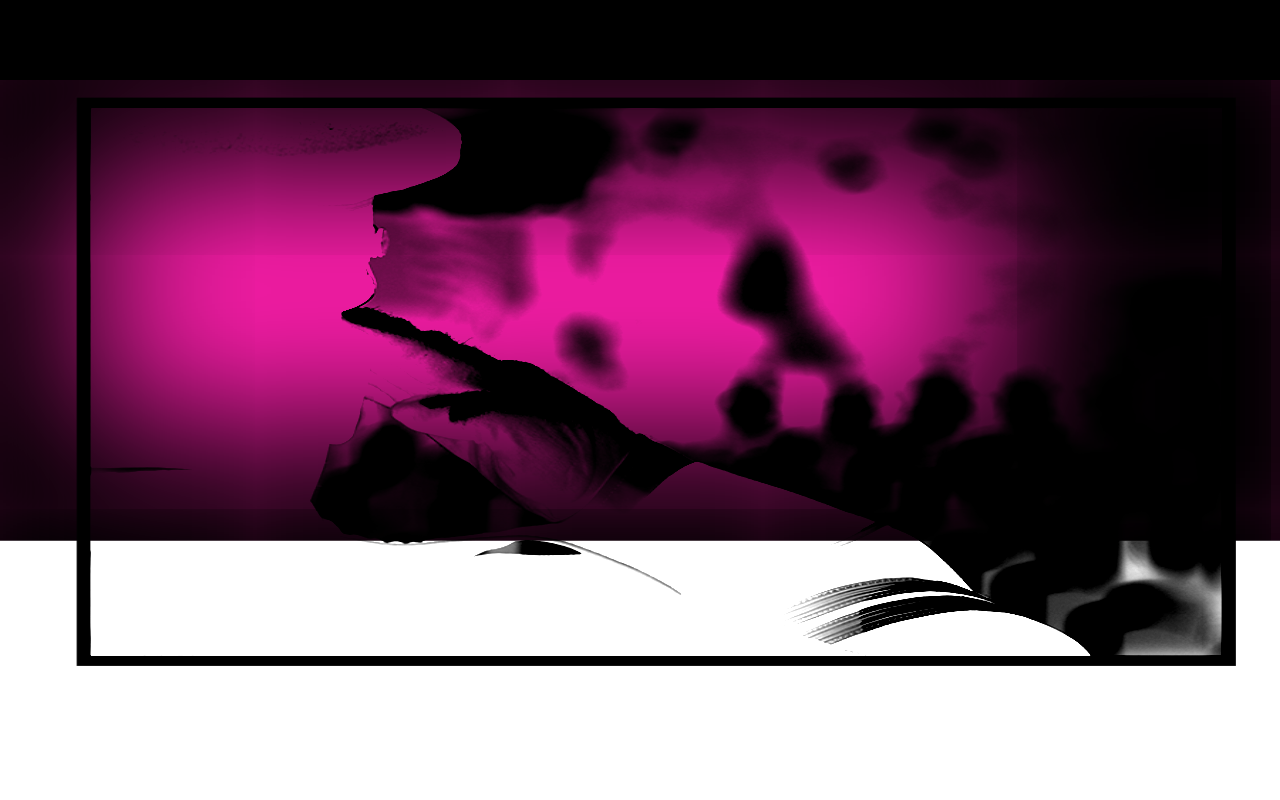
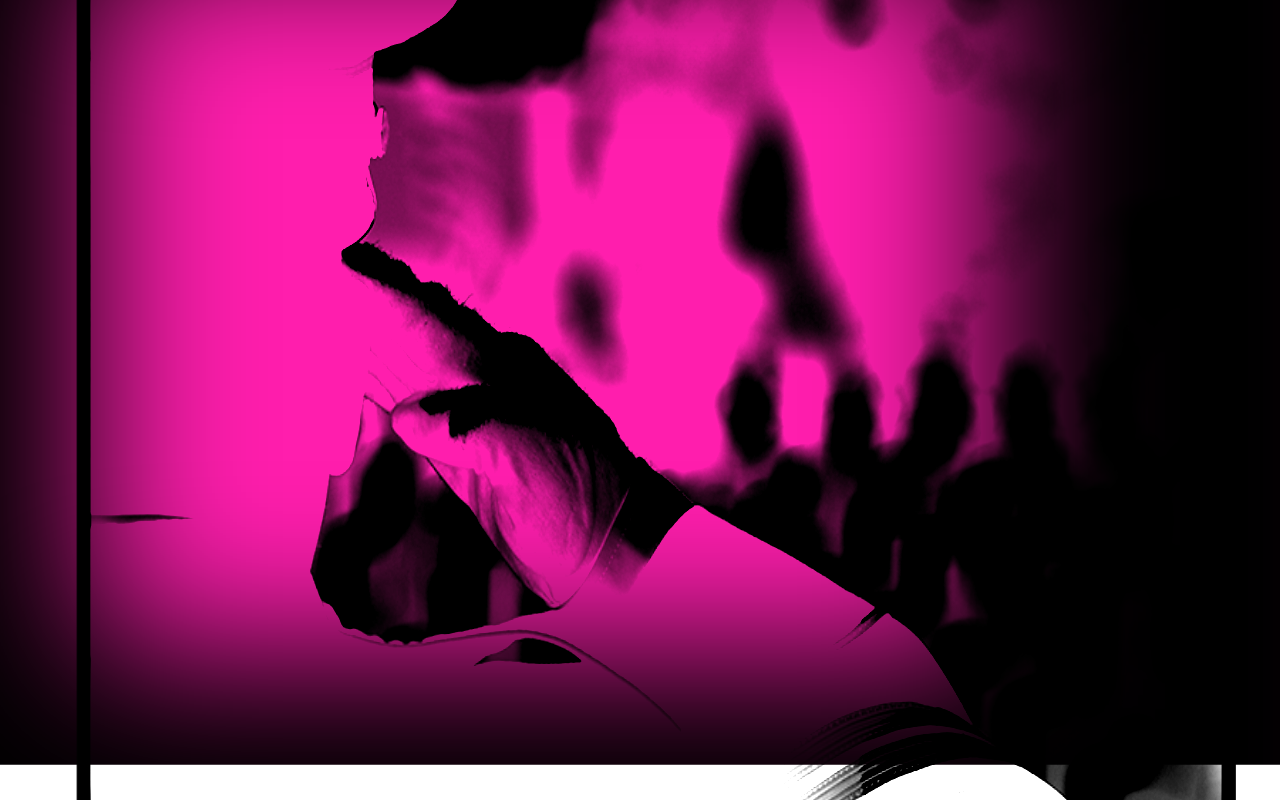
Before and after one commit to CFloy66-v12o/With-Honor, a plain HTML site: page index.html in a window 1280 px wide. Drawn offline with Linux system fonts and the light colour scheme.

Commit message:
more changes

```diff
--- a/resources/css/style.css
+++ b/resources/css/style.css
@@ -9,14 +9,14 @@ html, body {
   position: relative;
   width: 100vw;
   height: 100vh;
-  background: linear-gradient(to bottom, #000 50%, #fff 50%);
+  background: linear-gradient(to bottom, #000 %, #fff 50%);
   overflow: hidden;
 }
 
 div {
   /* this height and width values are specific to this example */
   width: 100vw;
-  height: 50vw;
+  height: 85vw;
   /* center the div vertically and horizontally to make it look nicer */
   position: absolute;
   top: 50%;
```
Also changed, not shown: resources/images/slutman4.png (added), resources/images/slutman5.png (added), resources/images/slutman6.jpg (added).
